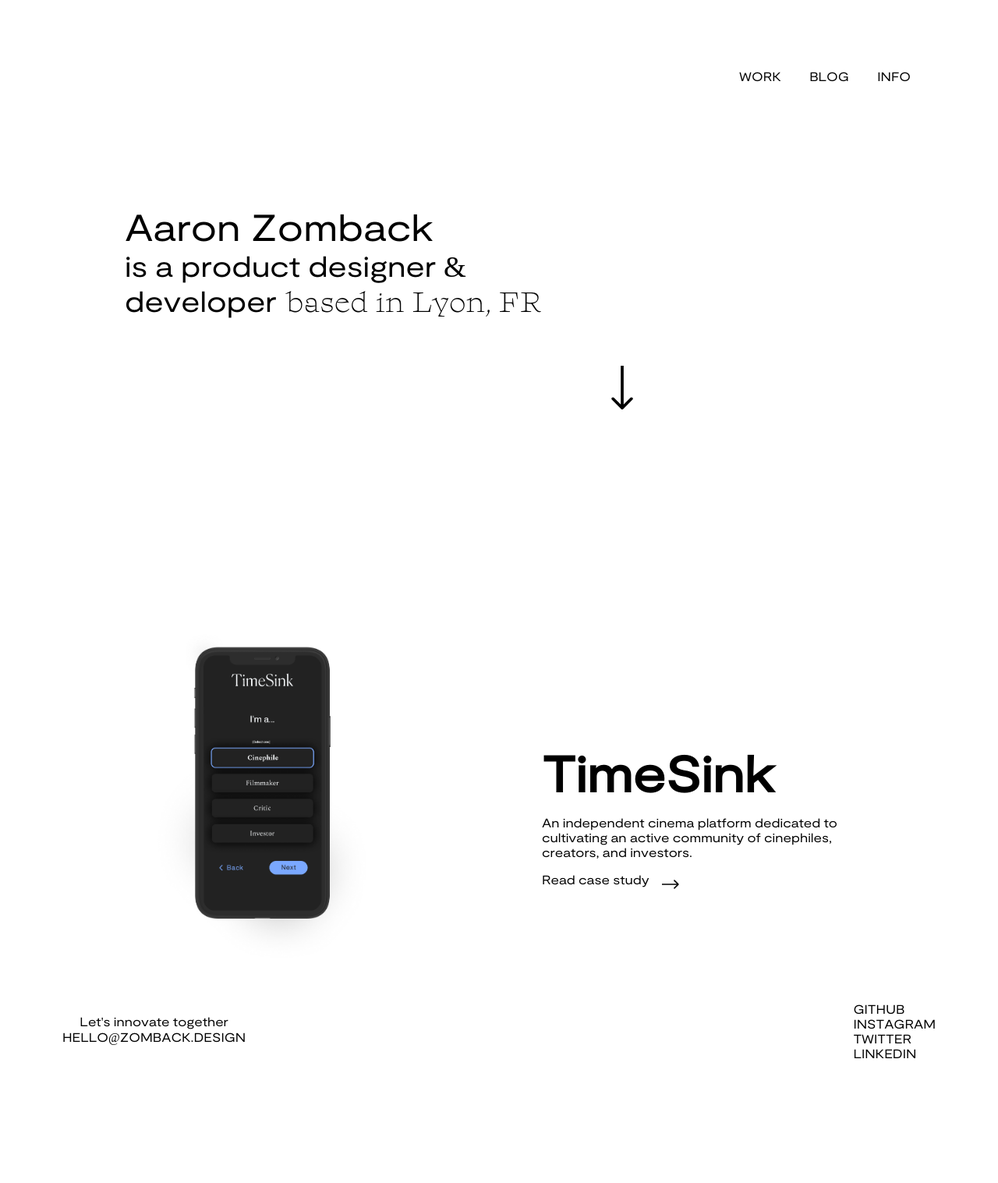
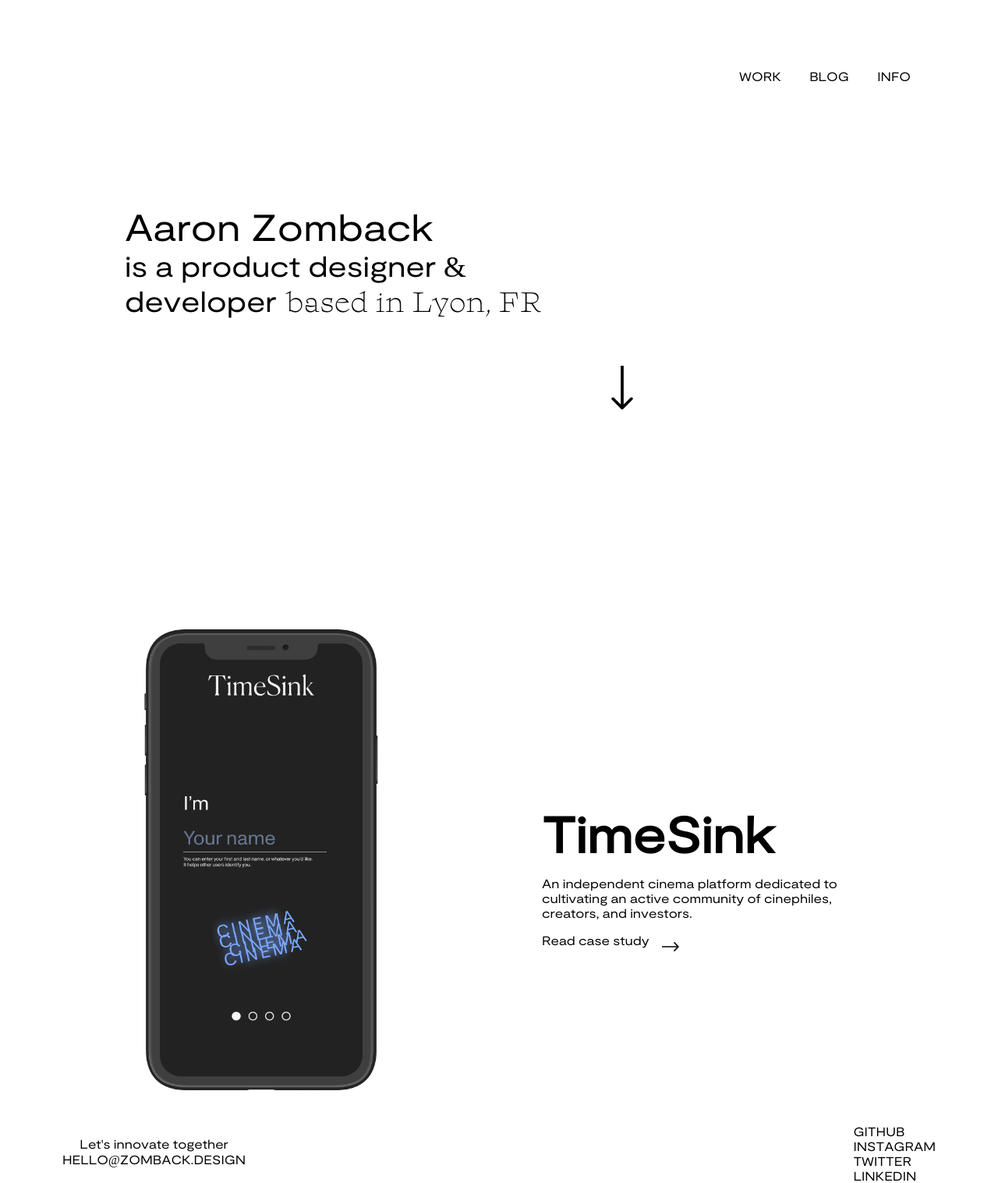
Before and after one commit to aaronzomback/design-portfolio, a Jekyll site: the page built from index.html, in a window 1280 px wide. Shown: the whole page at 78% size. Built offline with Jekyll 4.4.1, drawn with Linux system fonts in a browser that asks for light colours; before the commit the page ends 1360 px from its top, so only the background shows below that.

Commit message:
mobile personality

```diff
--- a/_layouts/default.html
+++ b/_layouts/default.html
@@ -25,7 +25,7 @@
     <div class="study1-container">
       <div class="study1-item">
         <a href="/timesink/">
-        <img src="/assets/img/TimesinkCoverMockup.png" alt="study1" style="width:300px;">
+        <img src="/assets/img/onboardcover.png" alt="study1" style="width:300px;">
         </a>
       </div>
       <div class="study1-item">
```
Also changed, not shown: assets/img/onboardcover.png (added).
